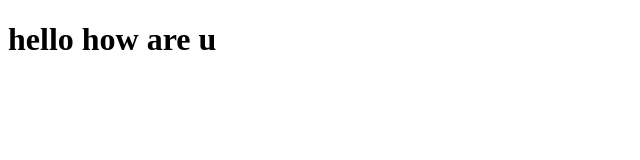
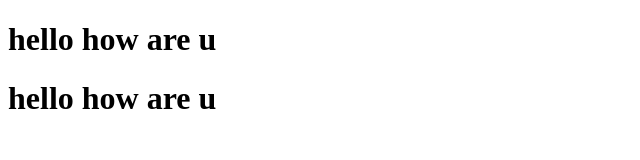
Before and after one commit to Sahalmp/sample-git, a plain HTML site: page index.html in a window 1280 px wide. Shown: the whole page, without its empty margins (0-640 px from the left). Drawn offline with Linux system fonts and the light colour scheme.

Commit message:
file edited

```diff
--- a/index.html
+++ b/index.html
@@ -8,6 +8,7 @@
 </head>
 <body>
     <h1>hello how are u</h1>
+<h1>hello how are u</h1>
 
 </body>
 </html>
```
